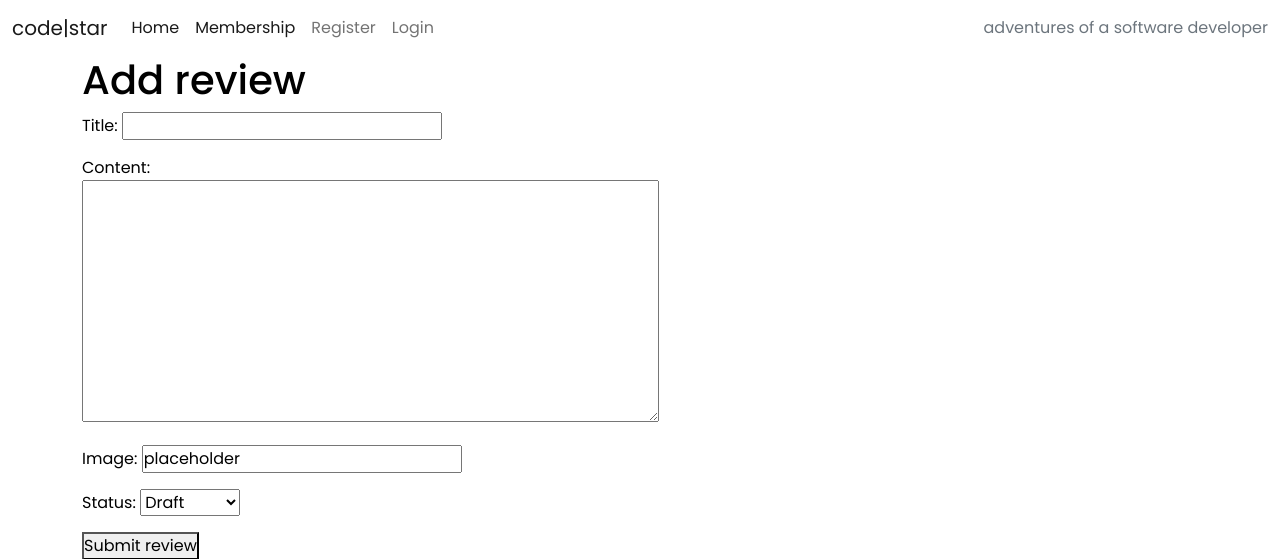
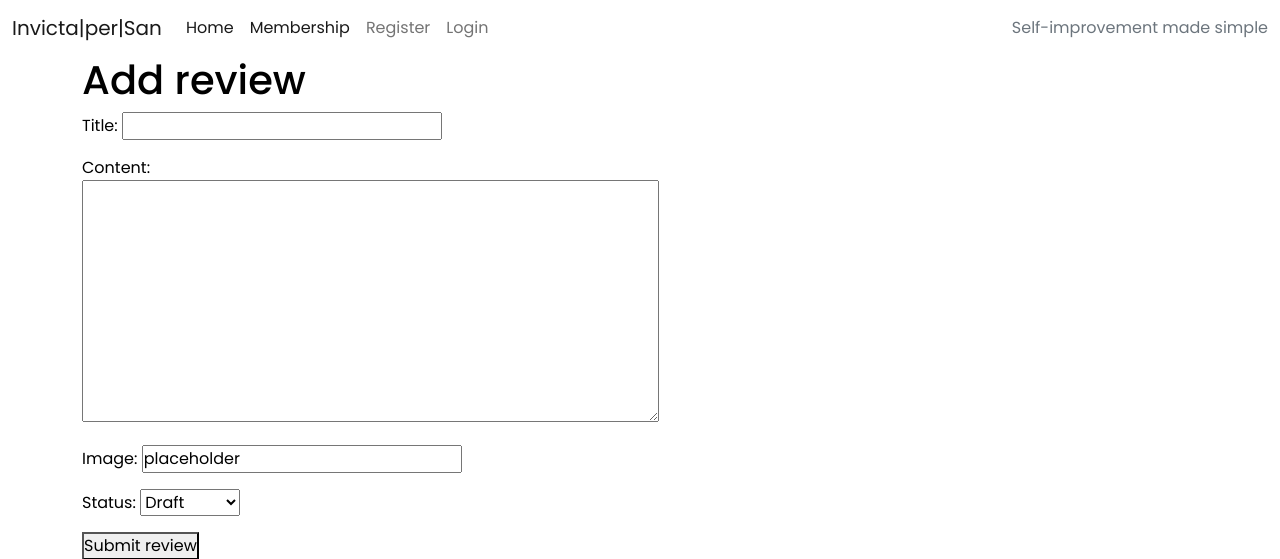
Before and after one commit to SanZangana/InvictaByZangana, a Django app: page /add_review/ in a window 1280 px wide. Shown: the top 559 px of the page. Run offline with Django 3.2, Linux system fonts and the light colour scheme; some libraries are stand-ins or nearby versions.

Commit message:
Add name for title and fix navbar

```diff
--- a/templates/base.html
+++ b/templates/base.html
@@ -4,7 +4,7 @@
 <html class="h-100">
 
 <head>
-    <title>CodeStar Blog</title>
+    <title>SanInvicta</title>
 
     <link rel="preconnect" href="https://fonts.gstatic.com">
     <link href="https://fonts.googleapis.com/css2?family=Roboto:wght@300&display=swap" rel="stylesheet">
@@ -26,8 +26,8 @@
 
     <nav class="navbar navbar-expand-lg navbar-light bg-white">
         <div class="container-fluid">
-            <a class="navbar-brand" href="{% url 'home' %}"><span class="brand">c<span class="red-o">o</span>de<span
-                        class="thin">|star</span></span></span></a>
+            <a class="navbar-brand" href="{% url 'home' %}"><span class="brand">I<span class="red-o">n</span>victa<span
+                        class="thin">|per</span><span class="thin">|San</span></span></span></a>
             <button class="navbar-toggler" type="button" data-bs-toggle="collapse" data-bs-target="#navbarText"
                 aria-controls="navbarText" aria-expanded="false" aria-label="Toggle navigation">
                 <span class="navbar-toggler-icon"></span>
@@ -55,7 +55,7 @@
 
                 </ul>
                 <span class="navbar-text text-muted">
-                    adventures of a software developer
+                    Self-improvement made simple
                 </span>
             </div>
         </div>
@@ -83,8 +83,8 @@
 
     <!-- Footer -->
     <footer class="footer mt-auto py-3 dark-bg">
-        <p class="m-0 text-center text-white">Made by Code Instituters</p>
-        <p class="m-0 text-center text-white">Follow us: <i class="fab fa-facebook-square ms-3"></i>
+        <p class="m-0 text-center text-white">Made by San Zangana</p>
+        <p class="m-0 text-center text-white">Connect with me! <i class="fab fa-facebook-square ms-3"></i>
             <i class="fab fa-twitter-square ms-3"></i>
             <i class="fab fa-instagram-square ms-3"></i>
             <i class="fab fa-youtube-square ms-3"></i></p>
```
